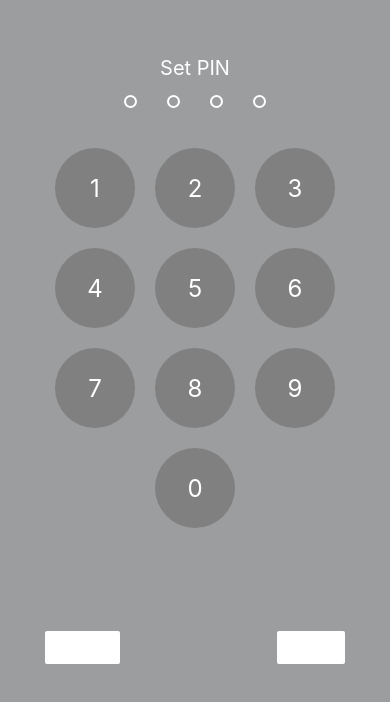
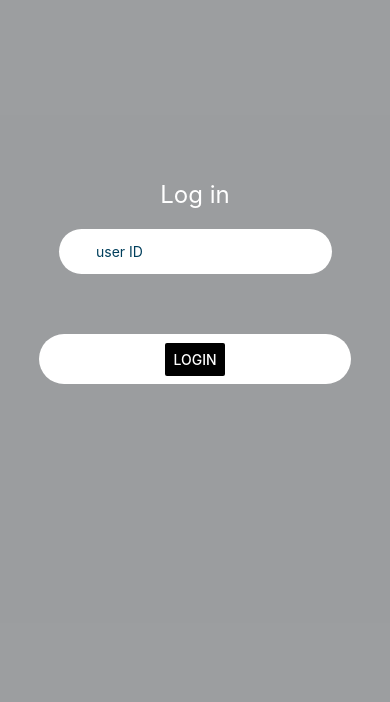
Before and after one commit to DanielKirkwood/pinScrambler, a React Native app: screen /Login in a window 390 px wide. Shown: the part 140-842 px from the top of the page. Built offline with nearby package versions, Linux system fonts and the light colour scheme.

Commit message:
navigation abstracted

```diff
--- a/src/App.tsx
+++ b/src/App.tsx
@@ -1,43 +1,16 @@
-import { NavigationContainer } from "@react-navigation/native"
-import { createNativeStackNavigator } from "@react-navigation/native-stack"
 import React from "react"
 import { Text } from "react-native"
 import { Provider } from "react-redux"
 import { PersistGate } from "redux-persist/integration/react"
-import PinScreen from "./features/pin/PinScreen"
-import StatsScreen from "./features/pin/StatsScreen"
-import UnlockedScreen from "./features/pin/UnlockedScreen"
+import Navigation from "./features/navigation/Navigation"
+
 import { persistor, store } from "./redux/store"
-
-export type RootStackParamList = {
-  Locked: undefined
-  Unlocked: undefined
-  Stats: undefined
-}
-
-const Stack = createNativeStackNavigator<RootStackParamList>()
 
 function App() {
   return (
     <Provider store={store}>
       <PersistGate loading={<Text>Loading...</Text>} persistor={persistor}>
-        <NavigationContainer>
-          <Stack.Navigator
-            screenOptions={{
-              headerShown: false,
-            }}
-          >
-            <Stack.Screen name="Locked" component={PinScreen} />
-            <Stack.Screen name="Unlocked" component={UnlockedScreen} />
-            <Stack.Screen
-              name="Stats"
-              component={StatsScreen}
-              options={{
-                headerShown: true,
-              }}
-            />
-          </Stack.Navigator>
-        </NavigationContainer>
+        <Navigation />
       </PersistGate>
     </Provider>
   )
--- /dev/null
+++ b/src/features/auth/LoginScreen.tsx
@@ -0,0 +1,88 @@
+import type { NativeStackScreenProps } from "@react-navigation/native-stack"
+import { StatusBar } from "expo-status-bar"
+import React, { useState } from "react"
+import { Button, StyleSheet, Text, TextInput, View } from "react-native"
+import { useDispatch, useSelector } from "react-redux"
+import { RootState } from "../../redux/store"
+import { RootStackParamList } from "../navigation/Navigation"
+import { setUser } from "../saveData/dataSlice"
+
+type Props = NativeStackScreenProps<RootStackParamList, "Login">
+
+function LoginScreen({ navigation }: Props) {
+  const [userID, setUserID] = useState<number | null>(null)
+
+  const loggedInUser = useSelector((state: RootState) => state.uid)
+  console.log("logged in user: ", loggedInUser)
+
+  const dispatch = useDispatch()
+
+  return (
+    <View style={styles.container}>
+      <StatusBar style="auto" />
+      <Text style={styles.title}>Log in</Text>
+      <View style={styles.inputView}>
+        <TextInput
+          keyboardType="numeric"
+          style={styles.TextInput}
+          placeholder="user ID"
+          placeholderTextColor="#003f5c"
+          onChangeText={(uid) => setUserID(Number(uid))}
+        />
+      </View>
+
+      <View style={styles.loginBtn}>
+        <Button
+          title="LOGIN"
+          onPress={() => {
+            dispatch(setUser(userID))
+          }}
+          color="black"
+        />
+      </View>
+    </View>
+  )
+}
+
+const styles = StyleSheet.create({
+  container: {
+    flex: 1,
+    backgroundColor: "rgba(99,102,106, 0.6)",
+    alignItems: "center",
+    justifyContent: "center",
+  },
+  inputView: {
+    backgroundColor: "#fff",
+    borderRadius: 30,
+    width: "70%",
+    height: 45,
+    marginBottom: 20,
+
+    alignItems: "center",
+  },
+  TextInput: {
+    height: 50,
+    flex: 1,
+    padding: 10,
+    marginLeft: 20,
+  },
+  loginBtn: {
+    width: "80%",
+    borderRadius: 25,
+    height: 50,
+    alignItems: "center",
+    justifyContent: "center",
+    marginTop: 40,
+    backgroundColor: "#fff",
+  },
+  loginText: {
+    color: "black",
+  },
+  title: {
+    color: "#fff",
+    fontSize: 24,
+    paddingBottom: 20,
+  },
+})
+
+export default LoginScreen
--- /dev/null
+++ b/src/features/navigation/Navigation.tsx
@@ -0,0 +1,52 @@
+import { NavigationContainer } from "@react-navigation/native"
+import { createNativeStackNavigator } from "@react-navigation/native-stack"
+import React from "react"
+import { useSelector } from "react-redux"
+import { RootState } from "../../redux/store"
+import LoginScreen from "../auth/LoginScreen"
+import PinScreen from "../pin/PinScreen"
+import StatsScreen from "../pin/StatsScreen"
+import UnlockedScreen from "../pin/UnlockedScreen"
+
+export type RootStackParamList = {
+  Login: undefined
+  Locked: undefined
+  Unlocked: undefined
+  Stats: undefined
+}
+
+const Stack = createNativeStackNavigator<RootStackParamList>()
+
+const Navigation = () => {
+  const loggedInUser = useSelector((state: RootState) => state.uid)
+
+  return (
+    <NavigationContainer>
+      <Stack.Navigator
+        screenOptions={{
+          headerShown: false,
+        }}
+      >
+        {loggedInUser === null ? (
+          // No user, ask to login
+          <Stack.Screen name="Login" component={LoginScreen} />
+        ) : (
+          // User is signed in
+          <>
+            <Stack.Screen name="Unlocked" component={UnlockedScreen} />
+            <Stack.Screen name="Locked" component={PinScreen} />
+            <Stack.Screen
+              name="Stats"
+              component={StatsScreen}
+              options={{
+                headerShown: true,
+              }}
+            />
+          </>
+        )}
+      </Stack.Navigator>
+    </NavigationContainer>
+  )
+}
+
+export default Navigation
--- a/src/features/pin/PinScreen.tsx
+++ b/src/features/pin/PinScreen.tsx
@@ -2,18 +2,13 @@ import type { NativeStackScreenProps } from "@react-navigation/native-stack"
 import React, { useEffect, useState } from "react"
 import { Button, StyleSheet, Text, TouchableOpacity, View } from "react-native"
 import { useDispatch, useSelector } from "react-redux"
-import type { RootStackParamList } from "../../App"
 import { RootState } from "../../redux/store"
+import { getTimeDiff } from "../../util/time"
+import type { RootStackParamList } from "../navigation/Navigation"
 import { addTime, setPin, setStatus, unlockPin } from "./pinSlice"
 
 type Props = NativeStackScreenProps<RootStackParamList, "Locked">
 
-function getTimeDiff(startDate: Date, endDate: Date) {
-  // if you want seconds then divide by 1000
-  // const msInSecond = 1000
-
-  return Math.abs(endDate.getTime() - startDate.getTime())
-}
 
 const PinScreen = ({ navigation }: Props) => {
   const status = useSelector((state: RootState) => state.status)
--- a/src/features/pin/UnlockedScreen.tsx
+++ b/src/features/pin/UnlockedScreen.tsx
@@ -1,9 +1,10 @@
 import type { NativeStackScreenProps } from "@react-navigation/native-stack"
-import React from "react"
+import React, { useEffect } from "react"
 import { Button, StyleSheet, Text, View } from "react-native"
 import { useDispatch, useSelector } from "react-redux"
-import { RootStackParamList } from "../../App"
 import { RootState } from "../../redux/store"
+import { RootStackParamList } from "../navigation/Navigation"
+import { signUserOut } from "../saveData/dataSlice"
 import { changeLayout, clearPin, resetOrder, shuffleOrder } from "./pinSlice"
 
 type Props = NativeStackScreenProps<RootStackParamList, "Unlocked">
@@ -11,6 +12,13 @@ type Props = NativeStackScreenProps<RootStackParamList, "Unlocked">
 const UnlockedScreen = ({ navigation }: Props) => {
   const dispatch = useDispatch()
   const layout = useSelector((state: RootState) => state.layout)
+  const loggedInUser = useSelector((state: RootState) => state.uid)
+
+  useEffect(() => {
+    if (loggedInUser === null) {
+      navigation.navigate("Login")
+    }
+  }, [loggedInUser])
 
   const renderButton = () => {
     const buttonTitle = layout === "normal" ? "random" : "normal"
@@ -51,7 +59,7 @@ const UnlockedScreen = ({ navigation }: Props) => {
               if (layout === "random") {
                 dispatch(shuffleOrder())
               }
-              navigation.goBack()
+              navigation.navigate("Locked")
             }}
           />
         </View>
@@ -60,7 +68,7 @@ const UnlockedScreen = ({ navigation }: Props) => {
             title="Change PIN"
             onPress={() => {
               dispatch(clearPin())
-              navigation.goBack()
+              navigation.navigate("Locked")
             }}
           />
         </View>
@@ -71,6 +79,14 @@ const UnlockedScreen = ({ navigation }: Props) => {
           title="Go To Stats Page"
           onPress={() => {
             navigation.navigate("Stats")
+          }}
+        />
+      </View>
+      <View style={styles.buttonStyle}>
+        <Button
+          title="Log out"
+          onPress={() => {
+            dispatch(signUserOut())
           }}
         />
       </View>
--- /dev/null
+++ b/src/features/saveData/dataSlice.ts
@@ -0,0 +1,71 @@
+import type { PayloadAction } from "@reduxjs/toolkit"
+import { createSlice } from "@reduxjs/toolkit"
+
+interface SavedData {
+  uid: number | null
+  pin: string
+  layout: "normal" | "random"
+  timeToUnlock: number
+  numErrors: number
+}
+
+export interface InformationData {
+  uid: number | null
+  currentPin: string
+  layout: "normal" | "random"
+  data: SavedData[]
+}
+
+const initialState: InformationData = {
+  uid: null,
+  currentPin: "",
+  layout: "normal",
+  data: [],
+}
+
+export const dataSlice = createSlice({
+  name: "data",
+  initialState,
+  reducers: {
+    // set the given user in state
+    setUser: (state, action: PayloadAction<number | null>) => {
+      // TODO: clear all data when new user signed in
+      state.uid = action.payload
+    },
+    // set the given pin in state
+    setCurrentPin: (state, action: PayloadAction<string>) => {
+      state.currentPin = action.payload
+    },
+    // add to data list using currently signed in user, current pin and the given metrics
+    addData: (
+      state,
+      action: PayloadAction<Pick<SavedData, "timeToUnlock" | "numErrors">>,
+    ) => {
+      const dataToAdd: SavedData = {
+        uid: state.uid,
+        pin: state.currentPin,
+        layout: state.layout,
+        timeToUnlock: action.payload.timeToUnlock,
+        numErrors: action.payload.numErrors,
+      }
+
+      state.data.push(dataToAdd)
+    },
+    // clear current signed in user data
+    signUserOut: (state) => {
+      state.uid = null
+      state.currentPin = ""
+      state.layout = "normal"
+    },
+    // clear all stored data
+    clearAllData: (state) => {
+      state.uid = null
+      state.currentPin = ""
+      state.data = []
+    },
+  },
+})
+
+export const { setUser, setCurrentPin, addData, signUserOut, clearAllData } =
+  dataSlice.actions
+export default dataSlice.reducer
--- a/src/redux/store.ts
+++ b/src/redux/store.ts
@@ -10,7 +10,7 @@ import {
   REGISTER,
   REHYDRATE,
 } from "redux-persist"
-import pinReducer from "../features/pin/pinSlice"
+import dataReducer from "../features/saveData/dataSlice"
 
 const persistConfig = {
   key: "root",
@@ -18,7 +18,7 @@ const persistConfig = {
   storage: AsyncStorage,
 }
 
-const persistedReducer = persistReducer(persistConfig, pinReducer)
+const persistedReducer = persistReducer(persistConfig, dataReducer)
 
 export const store = configureStore({
   reducer: persistedReducer,
--- /dev/null
+++ b/src/util/time.ts
@@ -0,0 +1,6 @@
+export function getTimeDiff(startDate: Date, endDate: Date) {
+  // if you want seconds then divide by 1000
+  // const msInSecond = 1000
+
+  return Math.abs(endDate.getTime() - startDate.getTime())
+}
```
Also changed, not shown: src/features/save/dataSlice.ts (deleted, +0 -54 lines).
